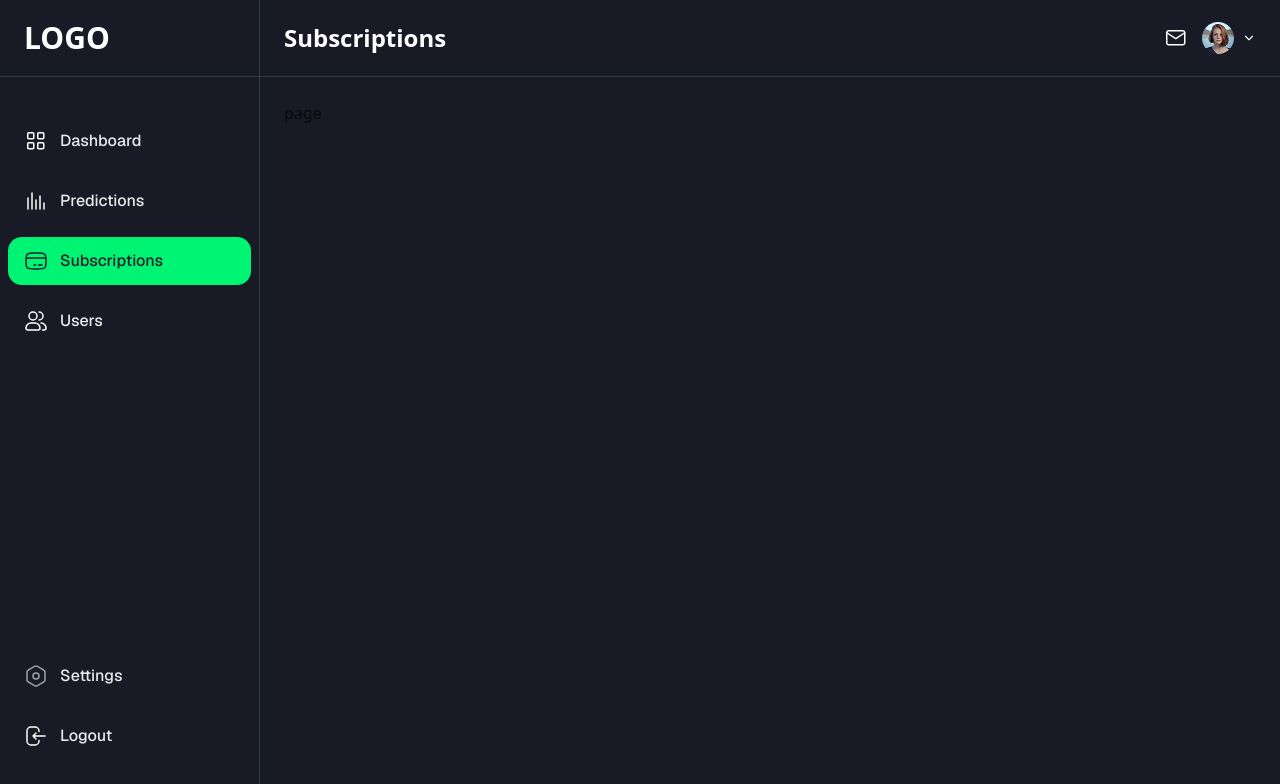
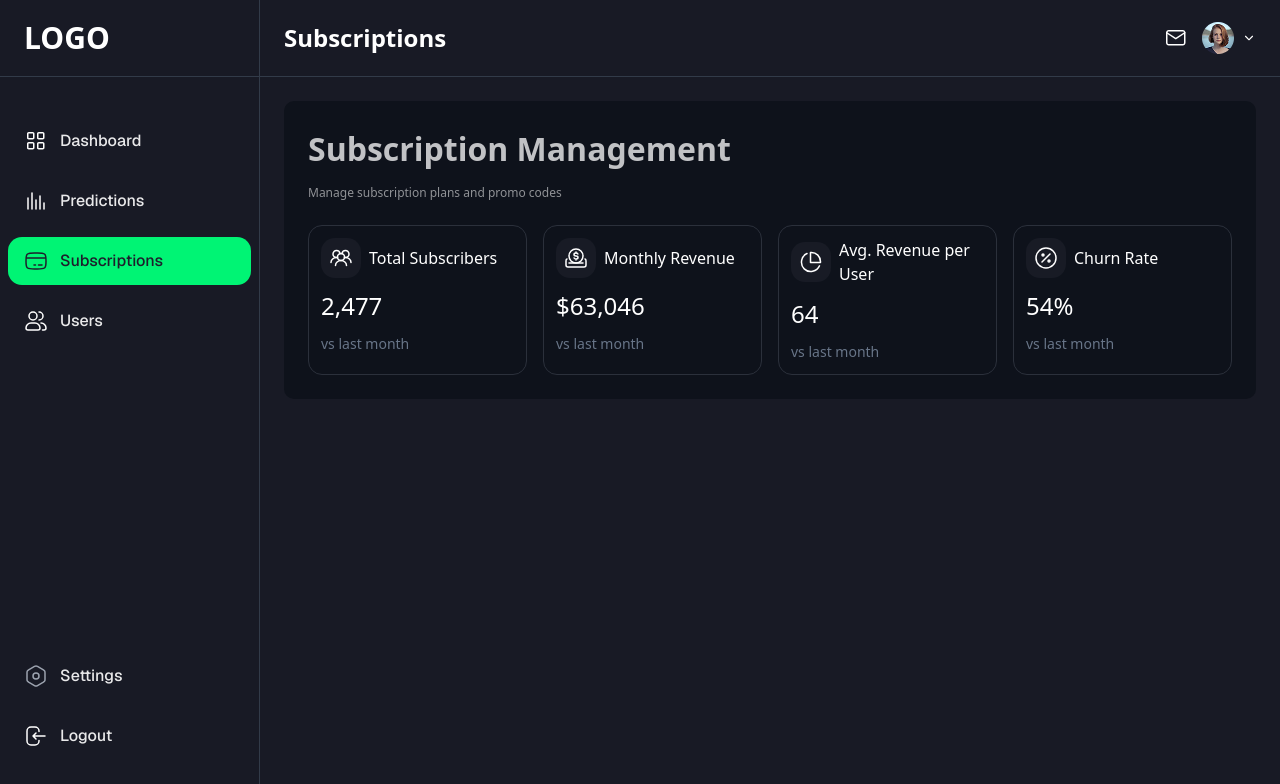
Before and after one commit to amuhaimen/fdahunter1_FO828B94B8AC4, a Next.js app: page /dashboard/subscriptions in a window 1280 px wide. Shown: the top 784 px of the page. Built offline with nearby package versions, Linux system fonts and the light colour scheme.

Commit message:
subscription page states card added

```diff
--- /dev/null
+++ b/_components/icons/subscription/ChurnIcon.tsx
@@ -0,0 +1,10 @@
+import React from 'react'
+
+export default function ChurnIcon() {
+  return (
+    <svg xmlns="http://www.w3.org/2000/svg" width="24" height="24" viewBox="0 0 24 24" fill="none">
+  <path d="M8 16L16 8M10 9C10 9.55228 9.55228 10 9 10C8.44772 10 8 9.55228 8 9C8 8.44772 8.44772 8 9 8C9.55228 8 10 8.44772 10 9ZM16 15C16 15.5523 15.5523 16 15 16C14.4477 16 14 15.5523 14 15C14 14.4477 14.4477 14 15 14C15.5523 14 16 14.4477 16 15Z" stroke="white" stroke-width="1.5" stroke-linecap="round" stroke-linejoin="round"/>
+  <path d="M12 22C17.5228 22 22 17.5228 22 12C22 6.47715 17.5228 2 12 2C6.47715 2 2 6.47715 2 12C2 17.5228 6.47715 22 12 22Z" stroke="white" stroke-width="1.5" stroke-linejoin="round"/>
+</svg>
+  )
+}
--- /dev/null
+++ b/_components/icons/subscription/MonthlyRevIcon.tsx
@@ -0,0 +1,12 @@
+import React from 'react'
+
+export default function MonthlyRevIcon() {
+  return (
+    <svg xmlns="http://www.w3.org/2000/svg" width="24" height="24" viewBox="0 0 24 24" fill="none">
+  <path d="M21 13C21.8626 13.2238 22 14.013 22 14.9524V18.9841C22 20.0975 21.1046 21 20 21H4C2.89543 21 2 20.0975 2 18.9841V14.9524C2 14.013 2.13739 13.2238 3 13" stroke="white" stroke-width="1.5" stroke-linecap="round" stroke-linejoin="round"/>
+  <path d="M12 3C15.866 3 19 6.13401 19 10C19 13.866 15.866 17 12 17C8.13401 17 5 13.866 5 10C5 6.13401 8.13401 3 12 3Z" stroke="white" stroke-width="1.5"/>
+  <path d="M12 13C13.1046 13 14 12.3284 14 11.5C14 10.6716 13.1046 10 12 10C10.8954 10 10 9.3284 10 8.5C10 7.6716 10.8954 7 12 7M12 13C11.1292 13 10.3884 12.5826 10.1138 12M12 13V14M12 7C12.8708 7 13.6116 7.4174 13.8862 8M12 7V6" stroke="white" stroke-width="1.5" stroke-linecap="round" stroke-linejoin="round"/>
+  <path d="M5 17H19" stroke="white" stroke-width="1.5" stroke-linecap="round" stroke-linejoin="round"/>
+</svg>
+  )
+}
--- /dev/null
+++ b/_components/icons/subscription/RevPerUserIcon.tsx
@@ -0,0 +1,10 @@
+import React from 'react'
+
+export default function RevPerUserIcon() {
+  return (
+  <svg xmlns="http://www.w3.org/2000/svg" width="24" height="24" viewBox="0 0 24 24" fill="none">
+  <path d="M20.5 15.8278C17.9985 21.756 9.86407 23.4835 5.20143 18.8641C0.629483 14.3347 2.04493 6.12883 8.05653 3.5" stroke="white" stroke-width="1.5" stroke-linecap="round" stroke-linejoin="round"/>
+  <path d="M21.4718 12.5C21.671 9.85979 20.82 7.13848 18.7986 5.13585C16.7723 3.12841 14.0904 2.31961 11.5 2.5333V12.5H21.4718Z" stroke="white" stroke-width="1.5" stroke-linecap="round" stroke-linejoin="round"/>
+</svg>
+  )
+}
--- /dev/null
+++ b/_components/icons/subscription/SubscribersIcon.tsx
@@ -0,0 +1,14 @@
+import React from 'react'
+
+export default function SubscribersIcon() {
+  return (
+   <svg xmlns="http://www.w3.org/2000/svg" width="24" height="24" viewBox="0 0 24 24" fill="none">
+  <path d="M15.5 11C15.5 9.067 13.933 7.5 12 7.5C10.067 7.5 8.5 9.067 8.5 11C8.5 12.933 10.067 14.5 12 14.5C13.933 14.5 15.5 12.933 15.5 11Z" stroke="white" stroke-width="1.5" stroke-linecap="round" stroke-linejoin="round"/>
+  <path d="M15.483 11.3499C15.805 11.4475 16.1465 11.5 16.5003 11.5C18.4333 11.5 20.0003 9.933 20.0003 8C20.0003 6.067 18.4333 4.5 16.5003 4.5C14.6854 4.5 13.1931 5.8814 13.0176 7.65013" stroke="white" stroke-width="1.5" stroke-linecap="round" stroke-linejoin="round"/>
+  <path d="M10.9827 7.65013C10.8072 5.8814 9.31492 4.5 7.5 4.5C5.567 4.5 4 6.067 4 8C4 9.933 5.567 11.5 7.5 11.5C7.85381 11.5 8.19535 11.4475 8.51727 11.3499" stroke="white" stroke-width="1.5" stroke-linecap="round" stroke-linejoin="round"/>
+  <path d="M22 16.5C22 13.7386 19.5376 11.5 16.5 11.5" stroke="white" stroke-width="1.5" stroke-linecap="round" stroke-linejoin="round"/>
+  <path d="M17.5 19.5C17.5 16.7386 15.0376 14.5 12 14.5C8.96243 14.5 6.5 16.7386 6.5 19.5" stroke="white" stroke-width="1.5" stroke-linecap="round" stroke-linejoin="round"/>
+  <path d="M7.5 11.5C4.46243 11.5 2 13.7386 2 16.5" stroke="white" stroke-width="1.5" stroke-linecap="round" stroke-linejoin="round"/>
+</svg>
+  )
+}
--- /dev/null
+++ b/_components/subscription/SubscriptionHome.tsx
@@ -0,0 +1,68 @@
+import React from 'react'
+import PageHeader from '../reusable/PageHeader'
+import SubscribersIcon from '../icons/subscription/SubscribersIcon';
+import MonthlyRevIcon from '../icons/subscription/MonthlyRevIcon';
+import RevPerUserIcon from '../icons/subscription/RevPerUserIcon';
+import ChurnIcon from '../icons/subscription/ChurnIcon';
+
+interface StatCardProps {
+  title: string;
+  value: string | number;
+  period: string;
+  icon: React.ReactNode;
+}
+
+export default function SubscriptionHome() {
+
+
+  const statCardsData: StatCardProps[] = [
+    {
+      title: "Total Subscribers",
+      value: "2,477",
+      period: "vs last month",
+      icon: <SubscribersIcon  />,
+    },
+    {
+      title: "Monthly Revenue",
+      value: '$63,046',
+      period: "vs last month",
+      icon: < MonthlyRevIcon />,
+    },
+    {
+      title: "Avg. Revenue per User",
+      value: "64",
+      period: "vs last month",
+      icon: <RevPerUserIcon />,
+    },
+    {
+      title: "Churn Rate",
+      value: "54%",
+      period: "vs last month",
+      icon: <ChurnIcon />,
+    },
+  ];
+
+  return (
+    <div>
+        <div className=' bg-[#0E121B] p-6 rounded-lg'>
+        <PageHeader title='Subscription Management' subtitle='Manage subscription plans and promo codes'/>
+         <div className="mt-6 grid grid-cols-1 md:grid-cols-2 lg:grid-cols-4 gap-4 w-full">
+          {statCardsData.map((card, index) => (
+            <div
+              className="p-3 relative border border-[#2B303B] rounded-xl overflow-hidden"
+              key={index}
+            >
+              <div className="flex items-center gap-2">
+                <div className="bg-[#181B25] p-2 rounded-xl">{card.icon}</div>
+                <h3 className="text-white text-base font-medium">{card.title}</h3>
+              </div>
+              <h2 className="text-white text-2xl font-medium my-3">{card.value}</h2>
+              <p className="text-[#687588] text-sm font-medium">{card.period}</p>
+            </div>
+          ))}
+        </div>
+
+        </div>
+    </div>
+  )
+}
--- a/app/dashboard/subscriptions/page.tsx
+++ b/app/dashboard/subscriptions/page.tsx
@@ -1,7 +1,8 @@
+import SubscriptionHome from '@/_components/subscription/SubscriptionHome'
 import React from 'react'
 
 export default function page() {
   return (
-    <div>page</div>
+    <SubscriptionHome/>
   )
 }
```
